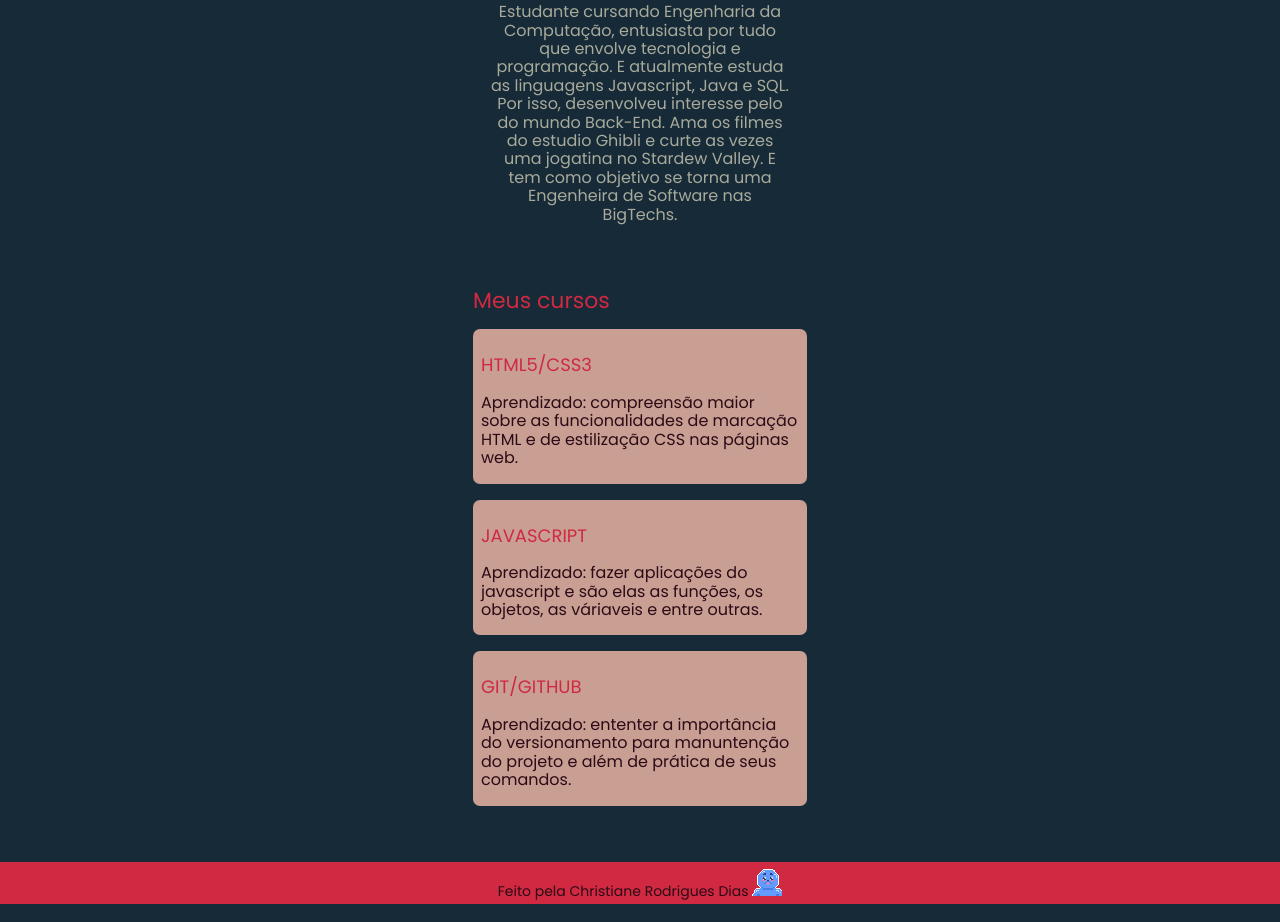
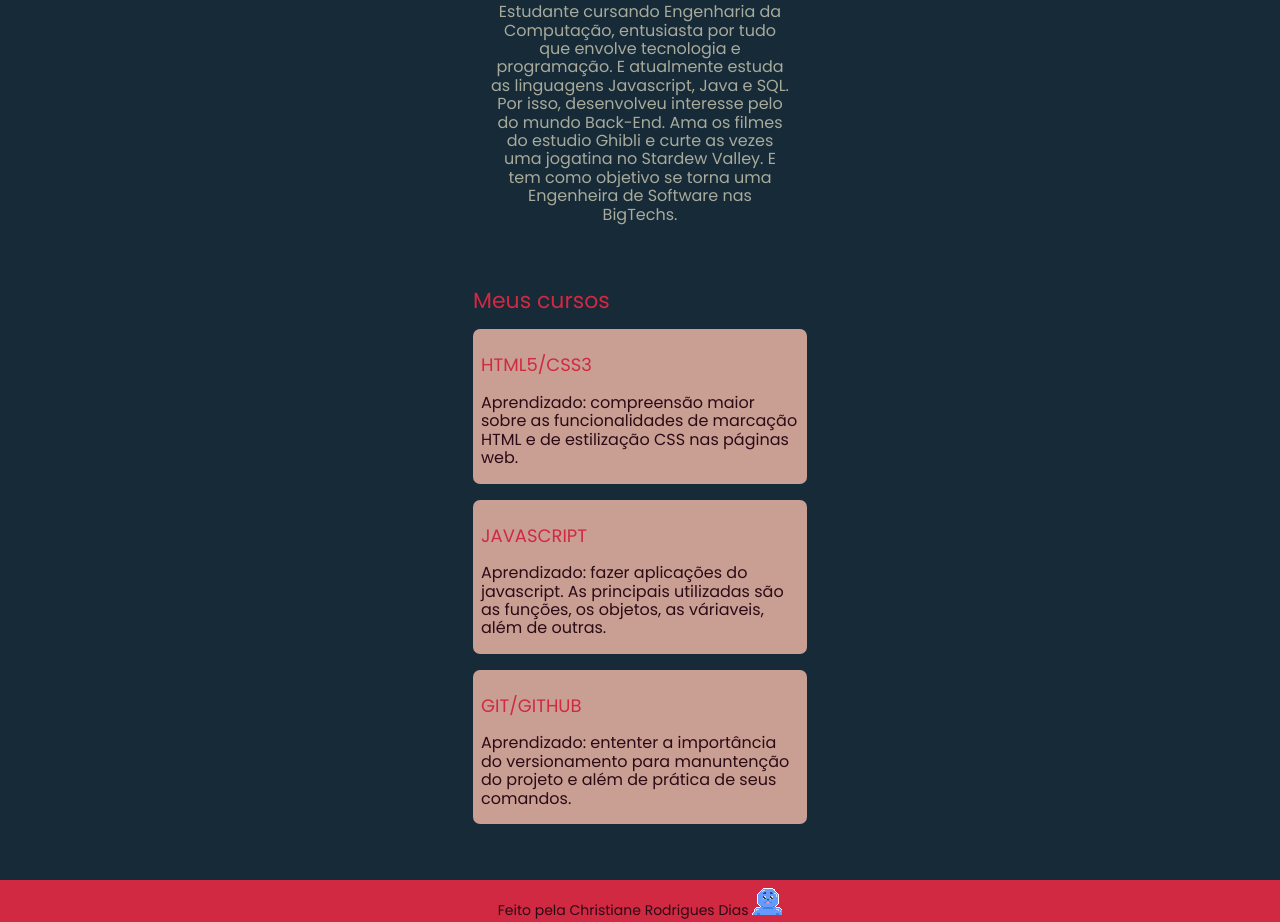
Before and after one commit to Chrissoka/projeto_final_html_e_css-WoMakersCode, a plain HTML site: page index.html in a window 1280 px wide. Shown: the part 395-1317 px from the top of the page. Drawn offline with nearby package versions, Linux system fonts and the light colour scheme; a web font is replaced by a local one.

Commit message:
melhorando o texto

```diff
--- a/index.html
+++ b/index.html
@@ -53,8 +53,8 @@
 
 <article class="curso">
     <h3 class="curso__titulo">JAVASCRIPT</h3>
-    <p class="curso__descricao">Aprendizado: fazer aplicações do javascript e
-        são elas as funções, os objetos, as váriaveis e entre outras.</p>
+    <p class="curso__descricao">Aprendizado: fazer aplicações do javascript. As principais utilizadas
+        são as funções, os objetos, as váriaveis, além de outras.</p>
 </article>
 
 <article class="curso">
@@ -70,7 +70,7 @@
 <footer class="footer">
     <span class="footer__texto">
         Feito pela Christiane Rodrigues Dias
-        <img clase="icone icone--texo"  alt="icone animal do foca" src="assets/icones/FOQUINHA.ico">
+        <img clase="icone icone--texo"  alt="icone animal da foca" src="assets/icones/FOQUINHA.ico">
     </span>
 </footer>
 </body>
```
